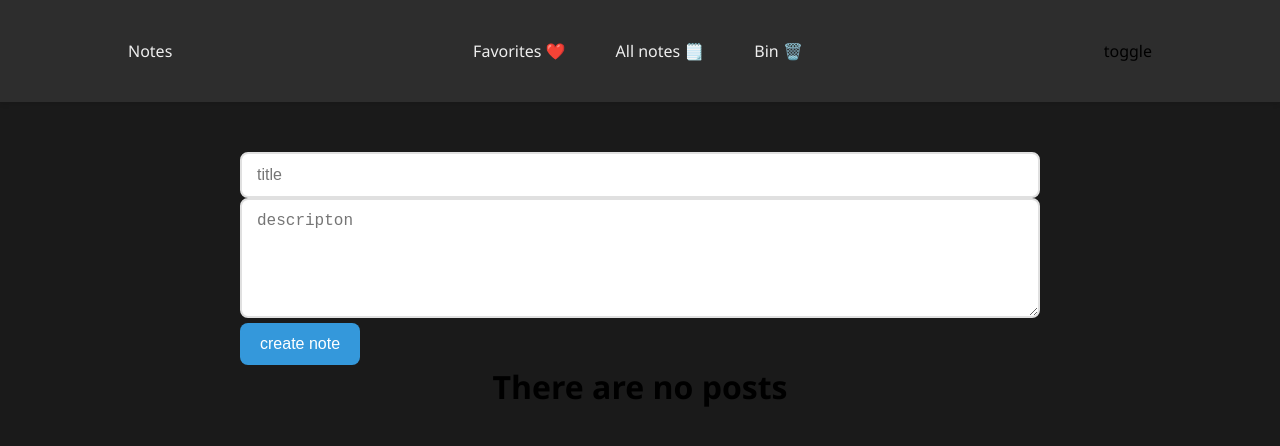
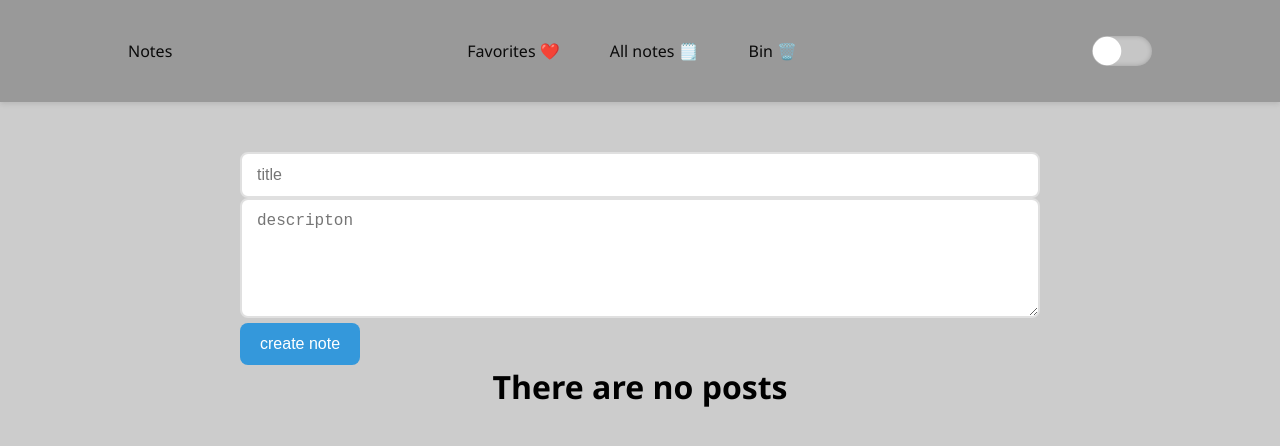
Before and after one commit to Nnustyy/Notes, a React (Vite) app: page / in a window 1280 px wide. Shown: the top 446 px of the page. Built offline with nearby package versions, Linux system fonts and the light colour scheme.

Commit message:
toggle theme

```diff
--- a/index.html
+++ b/index.html
@@ -1,5 +1,5 @@
 <!doctype html>
-<html lang="en" data-theme = 'dark' >
+<html lang="en">
   <head>
     <meta charset="UTF-8" />
     <meta name="viewport" content="width=device-width, initial-scale=1.0" />
--- a/src/Components/UI/navbar/Navbar.tsx
+++ b/src/Components/UI/navbar/Navbar.tsx
@@ -1,10 +1,22 @@
 import React, { useState } from 'react';
-import { Link, NavLink } from 'react-router-dom';
+import { NavLink } from 'react-router-dom';
 import classes from './Navbar.module.scss'
+import Toggle from '../toggle/Toggle';
 
 const Navbar = () => {
 
-  const [isDark, setIsDark] = useState<boolean>(false)
+  const [isDark, setIsDark] = useState(false)
+
+const handleChange = () => {
+
+  if(!isDark) {
+    document.documentElement.setAttribute('data-theme', 'dark')
+    setIsDark(true)
+  } else if (isDark) {
+    document.documentElement.removeAttribute('data-theme')
+    setIsDark(false)
+  }
+}
 
   return (
     <header>
@@ -22,7 +34,7 @@ const Navbar = () => {
           </li>
         </ul>
       </nav>
-      <div>toggle</div>
+    <Toggle isChecked={isDark} handleChange={handleChange} />
     </header>
   );
 };
--- /dev/null
+++ b/src/Components/UI/toggle/Toggle.module.scss
@@ -0,0 +1,55 @@
+
+.toggleContainer {
+  display: flex;
+  align-items: center;
+  gap: 10px;
+}
+
+.toggle {
+  position: relative;
+  width: 60px;
+  height: 30px;
+  -webkit-appearance: none;
+  appearance: none;
+  background: #c6c6c6;
+  outline: none;
+  border-radius: 20px;
+  transition: .5s;
+  box-shadow: inset 0 0 5px rgba(0,0,0,.2);
+  cursor: pointer;
+
+  &:checked {
+    background: #4CAF50;
+  }
+
+  &::before {
+    content: '';
+    position: absolute;
+    width: 26px;
+    height: 26px;
+    border-radius: 50%;
+    top: 2px;
+    left: 2px;
+    background: #fff;
+    transition: .5s;
+    transform: scale(1.1);
+  }
+
+  &:checked::before {
+    left: calc(100% - 28px);
+  }
+}
+
+[data-theme="dark"] {
+  .toggle {
+    background: #555;
+
+    &:checked {
+      background: #2196F3;
+    }
+  }
+
+  label {
+    color: #fff;
+  }
+}
--- /dev/null
+++ b/src/Components/UI/toggle/Toggle.tsx
@@ -0,0 +1,22 @@
+import React from 'react';
+import classes from './Toggle.module.scss'
+
+interface IToggle {
+  handleChange:() => void,
+  isChecked:boolean
+}
+
+const Toggle = ({handleChange}:IToggle) => {
+  return (
+    <div className={classes.toggleContainer} >
+      <input
+      type="checkbox"
+      id='check'
+      className={classes.toggle}
+      onChange={handleChange}
+      />
+    </div>
+  );
+};
+
+export default Toggle;
--- a/src/styles/index.scss
+++ b/src/styles/index.scss
@@ -21,7 +21,6 @@
   --secondary-text-color:#0a0a0a;
   --desc-color:#1a1818;
   --note-bg: rgba(148, 187, 233, 0.7);
-
 }
 
 #root {
```
